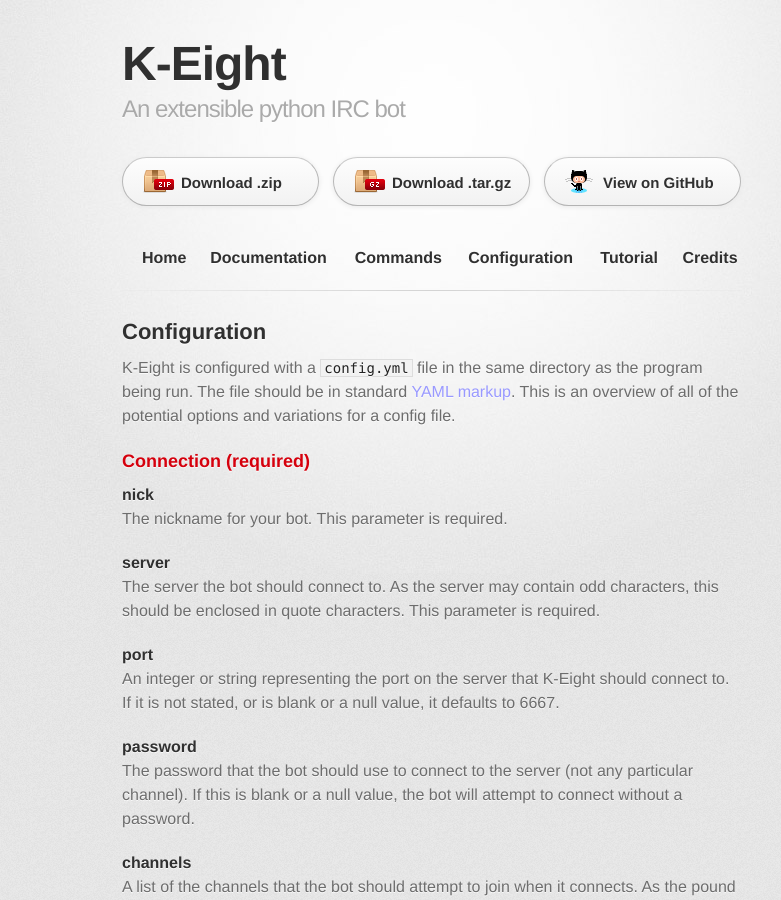
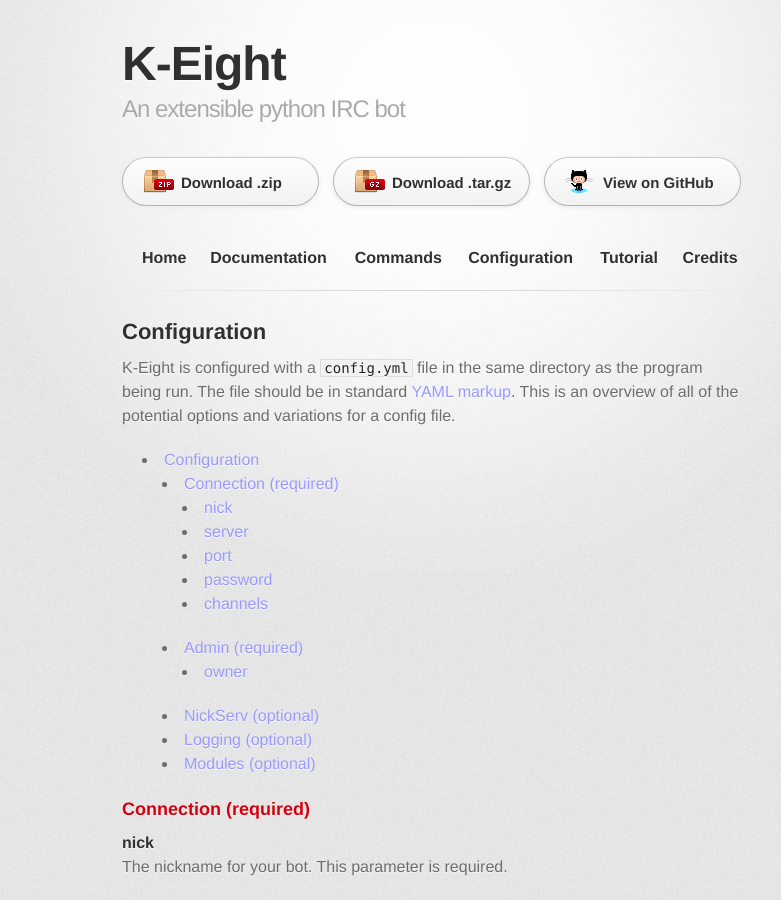
Before and after one commit to MrJohz/K-Eight, a Jekyll site: the page built from preferences.md, in a window 1280 px wide and 900 px high. Shown: the whole window, without its empty margins (208-989 px from the left). Built offline with Jekyll 4.4.1, drawn with Linux system fonts in a browser that asks for light colours; some web fonts are replaced; Markdown is read by kramdown in place of the engine named in the settings; some of the changed lines change nothing that is shown.

```diff
--- a/_config.yml
+++ b/_config.yml
@@ -1 +1 @@
-markdown:    maraku
+markdown:    maruku
--- a/preferences.md
+++ b/preferences.md
@@ -7,6 +7,9 @@
 K-Eight is configured with a `config.yml` file in the same directory as the program being run.  The file should be in standard [YAML markup][yaml].  This is an overview of all of the potential options and variations for a config file.
 
 [yaml]: <http://www.yaml.org/spec/1.2/spec.html>
+
+* This will become a ToC
+{:toc}
 
 ### Connection (required)            {#connection}
 
```
